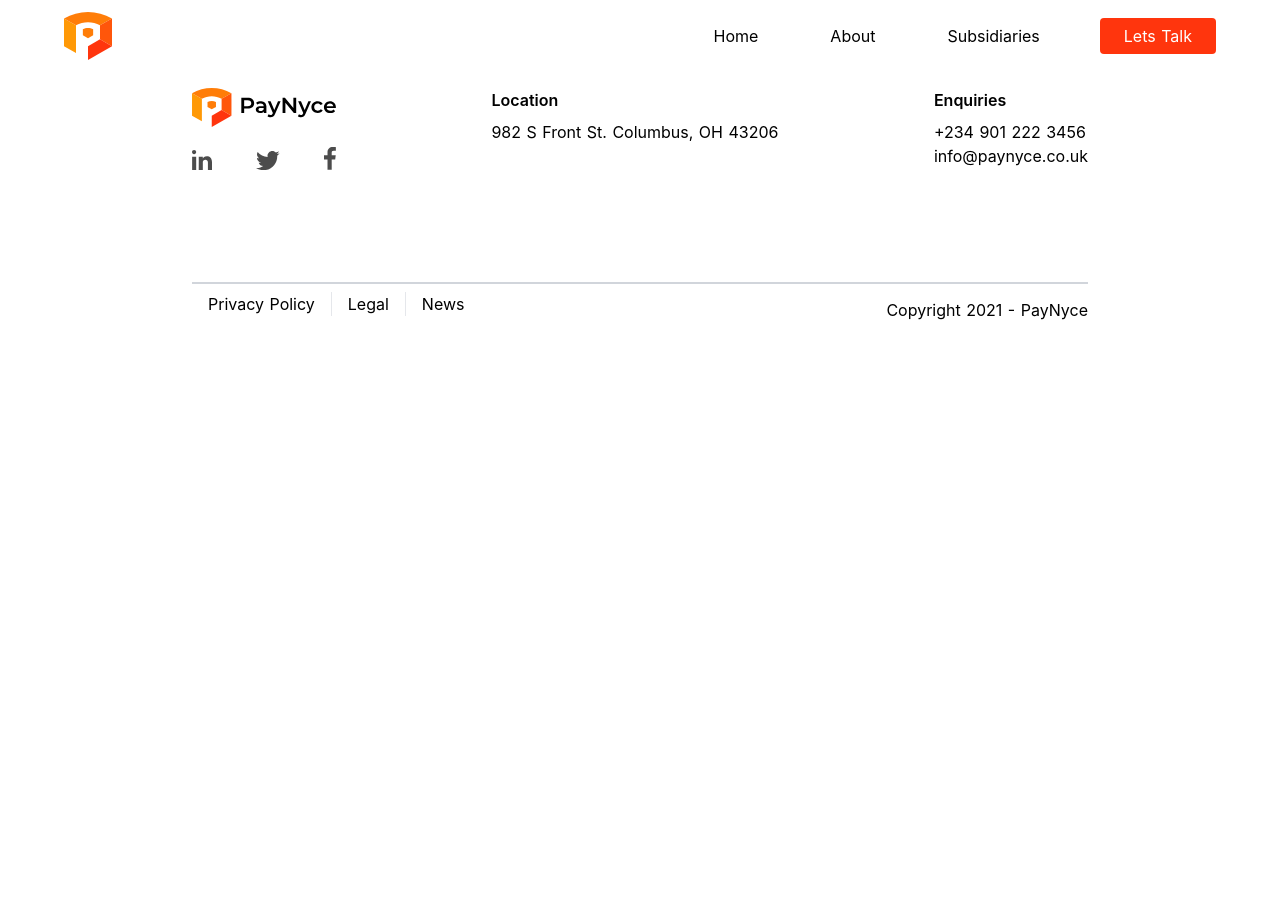
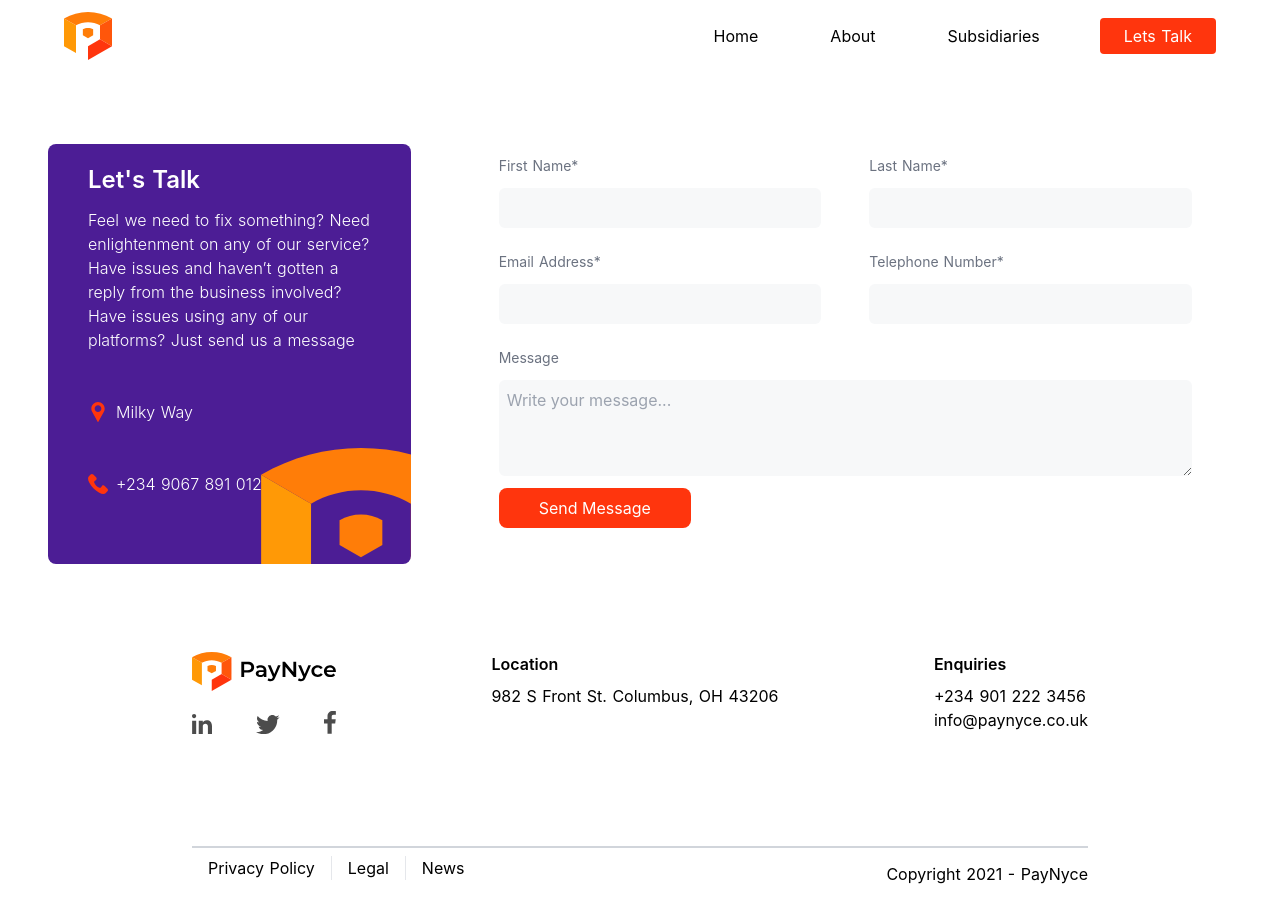
Before and after one commit to nimiakinleye/paynyce, a Nuxt app: page /contact in a window 1280 px wide. Before the commit the page ends 800 px from the top, so only its background shows below. Built offline with nearby package versions, Linux system fonts and the light colour scheme.

Commit message:
added contact component

```diff
--- a/components/AppHeader.vue
+++ b/components/AppHeader.vue
@@ -88,7 +88,7 @@ export default {
   },
   methods: {
     onScroll() {
-      if (window.pageYOffset > 250) {
+      if (window.pageYOffset > 200) {
         this.position = true
         this.positionMd = true
       } else {
--- /dev/null
+++ b/components/Contact.vue
@@ -0,0 +1,215 @@
+<template>
+  <div>
+    <div class="contact">
+      <div data-aos="fade-up-right" class="contact_information">
+        <div>
+          <h2>Let's Talk</h2>
+          <p>
+            Feel we need to fix something? Need enlightenment on any of our
+            service? Have issues and haven’t gotten a reply from the business
+            involved? Have issues using any of our platforms? Just send us a
+            message
+          </p>
+        </div>
+        <div class="contact_media">
+          <div class="contact_medium">
+            <svg
+              viewBox="0 0 512 512"
+              style="enable-background: new 0 0 512 512"
+            >
+              <g>
+                <g>
+                  <path
+                    d="M256,0C161.896,0,85.333,76.563,85.333,170.667c0,28.25,7.063,56.26,20.49,81.104L246.667,506.5    c1.875,3.396,5.448,5.5,9.333,5.5s7.458-2.104,9.333-5.5l140.896-254.813c13.375-24.76,20.438-52.771,20.438-81.021    C426.667,76.563,350.104,0,256,0z M256,256c-47.052,0-85.333-38.281-85.333-85.333c0-47.052,38.281-85.333,85.333-85.333    s85.333,38.281,85.333,85.333C341.333,217.719,303.052,256,256,256z"
+                  />
+                </g>
+              </g>
+            </svg>
+            <p>Milky Way</p>
+          </div>
+          <div class="contact_medium">
+            <svg
+              viewBox="0 0 513.64 513.64"
+              style="enable-background: new 0 0 513.64 513.64"
+            >
+              <g>
+                <g>
+                  <path
+                    d="M499.66,376.96l-71.68-71.68c-25.6-25.6-69.12-15.359-79.36,17.92c-7.68,23.041-33.28,35.841-56.32,30.72    c-51.2-12.8-120.32-79.36-133.12-133.12c-7.68-23.041,7.68-48.641,30.72-56.32c33.28-10.24,43.52-53.76,17.92-79.36l-71.68-71.68    c-20.48-17.92-51.2-17.92-69.12,0l-48.64,48.64c-48.64,51.2,5.12,186.88,125.44,307.2c120.32,120.32,256,176.641,307.2,125.44    l48.64-48.64C517.581,425.6,517.581,394.88,499.66,376.96z"
+                  />
+                </g>
+              </g>
+            </svg>
+            <p>+234 9067 891 012</p>
+          </div>
+        </div>
+      </div>
+      <div data-aos="fade-up-left" class="contact_form">
+        <form @submit.prevent="submit">
+          <div class="md:grid grid-cols-2 gap-x-12">
+            <div class="input">
+              <label for="first_name">First Name*</label>
+              <input name="first_name" type="text" />
+            </div>
+            <div class="input">
+              <label for="last_name">Last Name*</label>
+              <input name="last_name" type="text" />
+            </div>
+            <div class="input">
+              <label for="email">Email Address*</label>
+              <input name="email" type="text" />
+            </div>
+            <div class="input">
+              <label for="phone">Telephone Number*</label>
+              <input name="phone" type="text" />
+            </div>
+          </div>
+          <div class="input">
+            <label for="message">Message</label>
+            <textarea
+              name="message"
+              id=""
+              placeholder="Write your message..."
+            ></textarea>
+          </div>
+          <div class="button">
+            <button class="my-bg" type="submit">Send Message</button>
+          </div>
+        </form>
+      </div>
+    </div>
+  </div>
+</template>
+
+<script>
+export default {
+  data() {
+    return {
+      form: {
+        first_name: '',
+        last_name: '',
+        mail: '',
+        phone: '',
+        message: '',
+      },
+    }
+  },
+}
+</script>
+
+<style>
+.contact {
+  @apply flex
+  flex-col-reverse
+  lg:grid
+  grid-cols-12
+  gap-x-12
+  px-12;
+}
+
+.contact .contact_information {
+  @apply col-start-1
+  col-end-5
+  bg-purple-900
+  px-10
+  py-5
+  lg:rounded-lg
+  text-white
+  mt-6
+  lg:mt-0;
+  background-image: url('~/assets/contact_bg.svg');
+  background-repeat: no-repeat;
+  background-position: bottom right;
+}
+
+.contact .contact_information h2 {
+  @apply font-semibold
+  text-2xl
+  mb-3;
+}
+
+.contact .contact_information p {
+  @apply font-light;
+}
+
+.contact .contact_form {
+  @apply col-start-5 col-end-13
+  px-10;
+}
+
+.contact .contact_media .contact_medium {
+  @apply flex
+  items-center
+  my-12;
+}
+
+.contact_media .contact_medium svg {
+  @apply w-5
+  mr-2
+  fill-current;
+  color: #ff350d;
+}
+
+.contact_social {
+  @apply flex items-center;
+}
+
+.contact_social a svg {
+  @apply w-10
+  mr-5
+  text-white
+  fill-current
+  p-1
+  hover:bg-white
+  hover:text-gray-700
+  rounded-lg;
+}
+
+.contact_form .input {
+  @apply flex
+  flex-col
+  my-3;
+}
+
+.contact_form .input label {
+  @apply text-gray-500
+  font-normal
+  text-sm
+  mb-3;
+}
+
+.contact_form input,
+.contact_form textarea {
+  @apply bg-gray-200
+  bg-opacity-30
+  outline-none
+  rounded-md
+  h-10
+  p-2;
+}
+
+.contact_form textarea {
+  @apply h-24;
+}
+
+.input h1 {
+  color: #374151;
+  @apply font-bold
+  text-xl
+  mb-3;
+}
+
+form button {
+  @apply p-2
+  px-10
+  text-white
+  font-normal
+  rounded-lg
+  text-right;
+}
+
+form button:active {
+  @apply bg-yellow-100
+  text-gray-600;
+}
+</style>
--- a/components/ContactUs.vue
+++ b/components/ContactUs.vue
@@ -1,4 +1,5 @@
 <template>
+  <div>
     <div class="bg-yellow-500 px-3 py-32 text-white text-center">
       <div class="flex justify-center items-center mb-10 uppercase">
         <div class="hidden md:inline my-line bg-white"></div>
@@ -8,14 +9,18 @@
         Let's get specific
       </div>
     </div>
+    <!-- <Contact /> -->
+  </div>
 </template>
 
 <script>
+import Contact from '~/components/Contact.vue'
 export default {
-
+  components: {
+    Contact
+  }
 }
 </script>
 
 <style>
-
 </style>
--- a/components/FlipDidIt.vue
+++ b/components/FlipDidIt.vue
@@ -3,8 +3,8 @@
     <div class="flex flex-col-reverse md:flex-row justify-between">
       <div class="max-w-sm">
         <img class="w-32" src="~/assets/full_logo.svg" alt="" />
-        <h1 class="my-14">FlipDidIt</h1>
-        <p class="my-14">
+        <h1 class="my-2 md:my-8 text-3xl font-bold">FlipDidIt</h1>
+        <p class="my-2 mb-4 md:my-8">
           Lights, Camera, Action!
           <br />
           Video/Movie production at its best with a team
@@ -12,7 +12,7 @@
         </p>
         <nuxt-link class="rounded-lg bg-yellow-500 px-5 py-2 text-white hover:bg-yellow-600" to="/">Visit website</nuxt-link>
       </div>
-      <div class="grid grid-cols-2 w-1/2 gap-6">
+      <div class="md:grid grid-cols-2 w-1/2 gap-6 hidden">
         <div class="flex flex-col justify-between">
           <img data-aos="zoom-in" class="rounded-lg" src="~/assets/did_it_1.png" alt="" />
           <img data-aos="zoom-in" class="rounded-lg" src="~/assets/did_it_2.png" alt="" />
--- a/components/Flipmusic.vue
+++ b/components/Flipmusic.vue
@@ -3,8 +3,8 @@
     <div class="flex flex-col-reverse items-center md:flex-row justify-between md:items-end">
       <div class="max-w-sm">
         <img class="mx-auto md:mx-0" src="~/assets/logo_allwhite.svg" alt="" />
-        <h1 class="my-14">LOREM IPSUM DOLOR WHATNOT TE AMOR</h1>
-        <p class="my-14">
+        <h1 class="my-2 md:my-8 text-3xl font-bold">LOREM IPSUM DOLOR WHATNOT TE AMOR</h1>
+        <p class="my-2 mb-4 md:my-8">
           A Nigerian developed finance solutions group, tailored to deliver
           products made. A Nigerian developed finance solutions group, tailored
           to deliver products made
--- a/components/Flipnyce.vue
+++ b/components/Flipnyce.vue
@@ -1,7 +1,7 @@
 <template>
   <div class="p-6 bg-indigo-800 text-white rounded-lg h-full">
     <img src="~/assets/full_logo_white.svg" alt="" />
-    <h1 class="my-6 text-2xl font-semibold">FlipNyce Stores</h1>
+    <h1 class="my-2 md:my-8 text-3xl font-bold">FlipNyce Stores</h1>
     <p>
       Ever wanted something and not be able to step out to go get it cause you
       Busy/Tired. Shop online and get items delivered to your door step from our
--- a/components/Flippay.vue
+++ b/components/Flippay.vue
@@ -1,7 +1,7 @@
 <template>
   <div class="p-6 bg-blue-50 rounded-lg">
     <img src="~/assets/flippay_logo.svg" alt="" />
-    <p class="max-w-md my-14">
+    <p class="max-w-md my-8">
       Sell your gift card and make money transfers to friends and family
       <br />
       We offer gift card, money transfer via e-mail and bill payment services.
--- a/components/Subsidiaries.vue
+++ b/components/Subsidiaries.vue
@@ -2,7 +2,7 @@
   <div class="my-container">
     <div data-aos="fade-right" class="py-16">
       <div class="font-bold text-sm uppercase mb-10">Our subsidiaries</div>
-      <div class="text-2xl max-w-md font-semibold">
+      <div class="text-4xl opacity-80 max-w-md font-semibold">
         We’re the design secret ingredient missing from your financial life
       </div>
     </div>
--- /dev/null
+++ b/pages/contact/index.vue
@@ -0,0 +1,18 @@
+<template>
+  <div class="mt-36">
+    <Contact />
+  </div>
+</template>
+
+<script>
+import Contact from '~/components/Contact.vue'
+export default {
+  components: {
+    Contact,
+  }
+}
+</script>
+
+<style>
+
+</style>
--- a/pages/index.vue
+++ b/pages/index.vue
@@ -13,6 +13,11 @@ import About from '../components/About'
 import Subsidiaries from '../components/Subsidiaries'
 import ContactUs from '../components/ContactUs'
 export default {
+  head () {
+    meta: [
+      { hid: 'description', name: 'description', content: `A conglomerate of top tier brands involved in gift card trading and Payment solutions, Music and Movie making and e-commerce services.` },
+    ]
+  },
   components: {
     Banner,
     About,
```
Also changed, not shown: assets/contact_bg.svg (added). Lines whose indentation alone changed are shown as unchanged.
